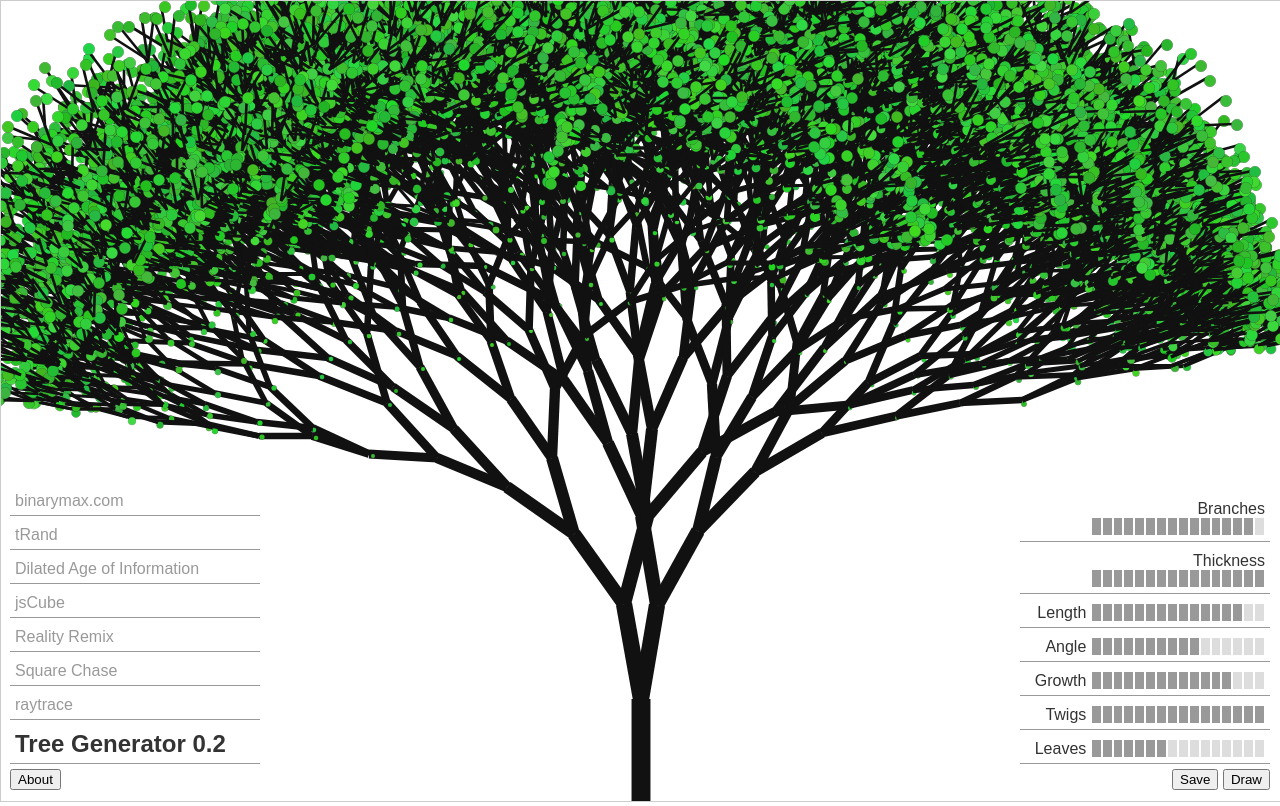
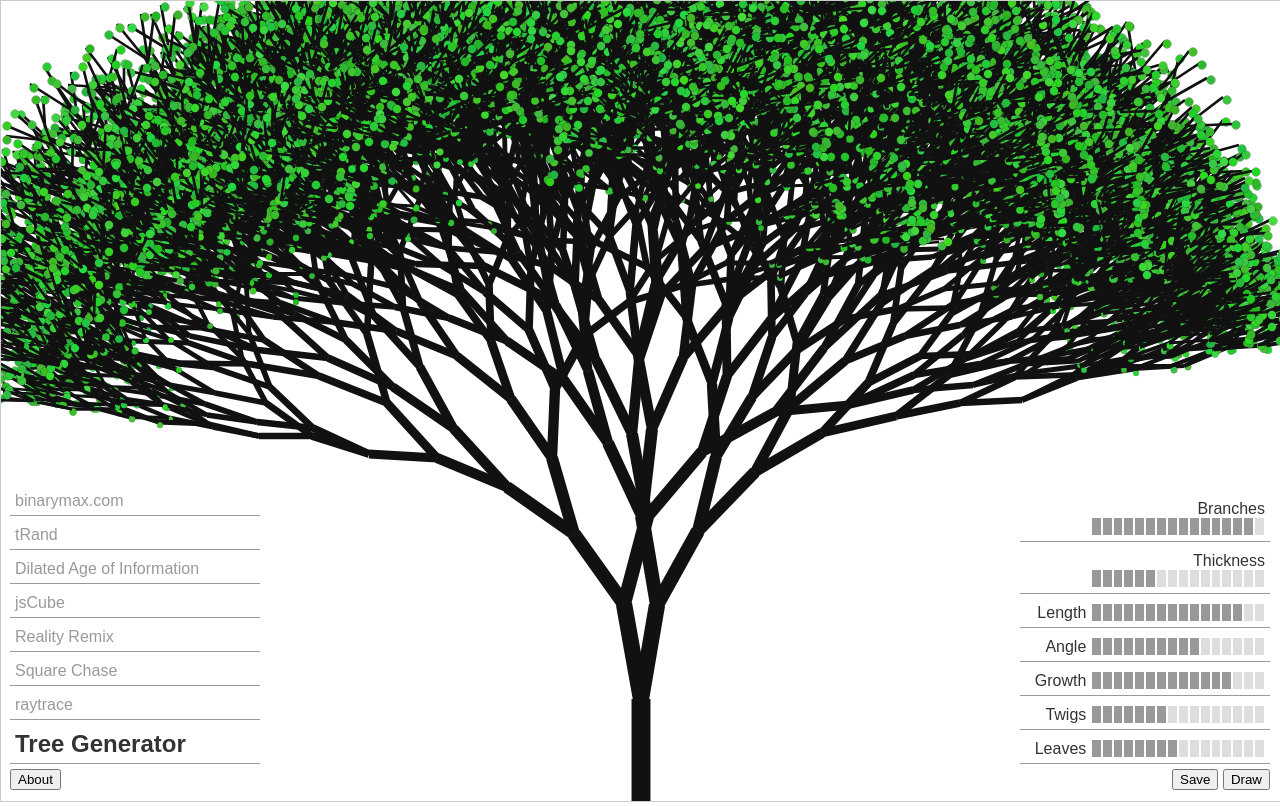
Before and after one commit to binarymax/jstrees, a plain HTML site: page tree.html in a window 1280 px wide. Drawn offline with Linux system fonts and the light colour scheme.

Commit message:
Fixes to growth and leaf settings

```diff
--- a/artist.js
+++ b/artist.js
@@ -10,23 +10,24 @@
 var artist = window.artist = (function(){
 
 	var E = function(e){return document.getElementById(e);};
-	var _w,_h,_generations,_size,_angle,_ratio,_trunk,_twigs,_leaves,_canvas,_c;
+	var _w,_h,_generations,_size,_angle,_ratio,_trunk,_twigs,_leaves,_fertility,_canvas,_c;
 
 	//(Re)initializes environment, gets values from UI
 	var settings = function(){
 		_canvas = E("c");
 		_canvas.width = _canvas.clientWidth = _w = window.innerWidth;
 		_canvas.height = _canvas.clientHeight = _h = window.innerHeight;
-		_generations = parseInt(E("generations").value); //Iterations through growth
-		_size = parseFloat(E("size").value);	//Initial length of the trunk
-		_angle = parseFloat(E("angle").value); //Angle seed for branch direction
-		_ratio = parseFloat(E("ratio").value); //Ratio seed for length evolution
-		_trunk = parseFloat(E("trunk").value); //Initial Thickness of the trunk
-		_twigs = parseFloat(E("twigs").value);   //Not used yet
-		_leaves = parseFloat(E("leaves").value); //Initial Size of the leaves
-
-		_c = _canvas.getContext("2d"); //Context for use in all rendering
+		_generations = parseInt(E("generations").value); 	//Iterations through growth
+		_size = parseFloat(E("size").value);					//Initial length of the trunk
+		_angle = parseFloat(E("angle").value); 				//Angle seed for branch direction
+		_ratio = parseFloat(E("ratio").value); 				//Ratio seed for length evolution
+		_trunk = parseFloat(E("trunk").value); 				//Initial Thickness of the trunk
+		_twigs = parseInt(E("twigs").value);   				//Not used yet
+		_leaves = parseFloat(E("leaves").value); 				//Initial Size of the leaves
+		_c = _canvas.getContext("2d"); 							//Context for use in all rendering
 		_c.clearRect(0,0,_w,_h);
+		_c.fillStyle = "#FFFFFF";
+		_c.fillRect(0,0,_w,_h);
 	};
 
 	//Converts cartesian coordinates to polar
@@ -105,7 +106,7 @@ var artist = window.artist = (function(){
 			//evolve from parent:
 			lp = branch.l*ratio;
 			wp = branch.w*_ratio;
-			rp = branch.r*(2-_ratio);
+			rp = branch.r*_leaves;
 			bp = branch.Branch+1;
 			d1 = branch.d-angle;
 			d2 = branch.d+angle;
@@ -115,7 +116,7 @@ var artist = window.artist = (function(){
 			cp = cartesian(branch.d,lp,branch.x,branch.y);
 
 			drawBranch(branch.x,branch.y,cp.x,cp.y,wp);
-			if(branch.depth>=_twigs)drawLeaf(cp.x+parseInt(range(1,5)),cp.y+parseInt(range(1,5)),rp);
+			if(branch.depth>=(15-_twigs))drawLeaf(cp.x+parseInt(range(1,5)),cp.y+parseInt(range(1,5)),rp);
 
 			branch.addChild({x:cp.x,y:cp.y,d:d1,l:lp,w:wp,r:rp});
 			branch.addChild({x:cp.x,y:cp.y,d:d2,l:lp,w:wp,r:rp});
--- a/setting.js
+++ b/setting.js
@@ -25,6 +25,7 @@ var Setting = function(input){
 	this.max = max;
 	this.val = val;
 	var self = this;
+	console.log('--',min);
 	for(var i=0,v=min;i<=Setting.lineCount;i++) {
 		var line = Setting.element(gauge,"div","gaugeline",{'data-value':v});
 		line.innerHTML = "&nbsp;&nbsp;";
@@ -35,7 +36,8 @@ var Setting = function(input){
 			artist.draw();
 		}
 		this.lines.push({val:v,element:line});
-		v = flt?Math.round((inc*(i+1))*100)/100:inc*(i+1);
+		v = (flt?Math.round((inc*(i+1))*100)/100:inc*(i+1)) + min;
+		console.log(v);
 	}
 	this.change(val);
 }
--- a/tree.html
+++ b/tree.html
@@ -12,7 +12,7 @@
 	<canvas id="c" style="border:1px solid #CCC;" class="display"></canvas>
 
 	<section class="about" id="about">
-		<h1>Tree Generator</h1>
+		<h1>Version 0.3</h1>
 		<p>Each tree you make is unique, and uses a simple algorithm to grow from a digital seed into a beautiful piece of forestry</p>
 		<p>You can change the starting parameters of the tree by altering the settings below. Click on any of the gauges to grow a new tree</p>
 		<p>Click 'Save' download the image.  Click 'Draw' for another tree with the same settings</p>
@@ -24,12 +24,12 @@
 		<form onsubmit="return artist.draw();">
 			<ul class="list" id="settings">
 				<li class="setting"><label>Branches  <input type="hidden" value="14"   data-min="0"    data-max="16"   name="generations" id="generations" /></label></li>
-				<li class="setting"><label>Thickness <input type="hidden" value="22"   data-min="1" 	  data-max="22" name="trunk" id="trunk" /></label></li>
+				<li class="setting"><label>Thickness <input type="hidden" value="22"   data-min="1" 	data-max="64"   name="trunk" id="trunk" /></label></li>
 				<li class="setting"><label>Length    <input type="hidden" value="110"  data-min="1"    data-max="121"  name="size" id="size" /></label></li>
 				<li class="setting"><label>Angle     <input type="hidden" value="18"   data-min="0"    data-max="36"   name="angle" id="angle" /></label></li>
-				<li class="setting"><label>Growth    <input type="hidden" value="0.86" data-min="0.00" data-max="1.00" name="ratio" id="ratio" /></label></li>
-				<li class="setting"><label>Twigs     <input type="hidden" value="5"    data-min="0.00" data-max="2.00" name="twigs" id="twigs" /></label></li>
-				<li class="setting"><label>Leaves    <input type="hidden" value="0.9"  data-min="0.00" data-max="2.00" name="leaves" id="leaves" /></label></li>
+				<li class="setting"><label>Growth    <input type="hidden" value="0.86" data-min="0.0"  data-max="1.0"  name="ratio" id="ratio" /></label></li>
+				<li class="setting"><label>Twigs     <input type="hidden" value="6"    data-min="0"    data-max="16"   name="twigs" id="twigs" /></label></li>
+				<li class="setting"><label>Leaves    <input type="hidden" value="1.1"  data-min="0.9"  data-max="1.3"  name="leaves" id="leaves" /></label></li>
 			</ul>
 			<input type="button" value="Save" onclick="artist.save();" /> <input type="submit" value="Draw" />
 		</form>
@@ -44,7 +44,7 @@
 			<li class="navitem"><a href="./reality_remix.html" class="navlink">Reality Remix</a></li>
 			<li class="navitem"><a href="./square_chase.html" class="navlink">Square Chase</a></li>
 			<li class="navitem"><a href="./raytrace.html" class="navlink">raytrace</a></li>
-			<li class="navitem"><h1>Tree Generator 0.2</h1></li>
+			<li class="navitem"><h1>Tree Generator</h1></li>
 		</ul>
 		<input type="button" value="About" onclick="artist.about();" />
 	</nav>
```
